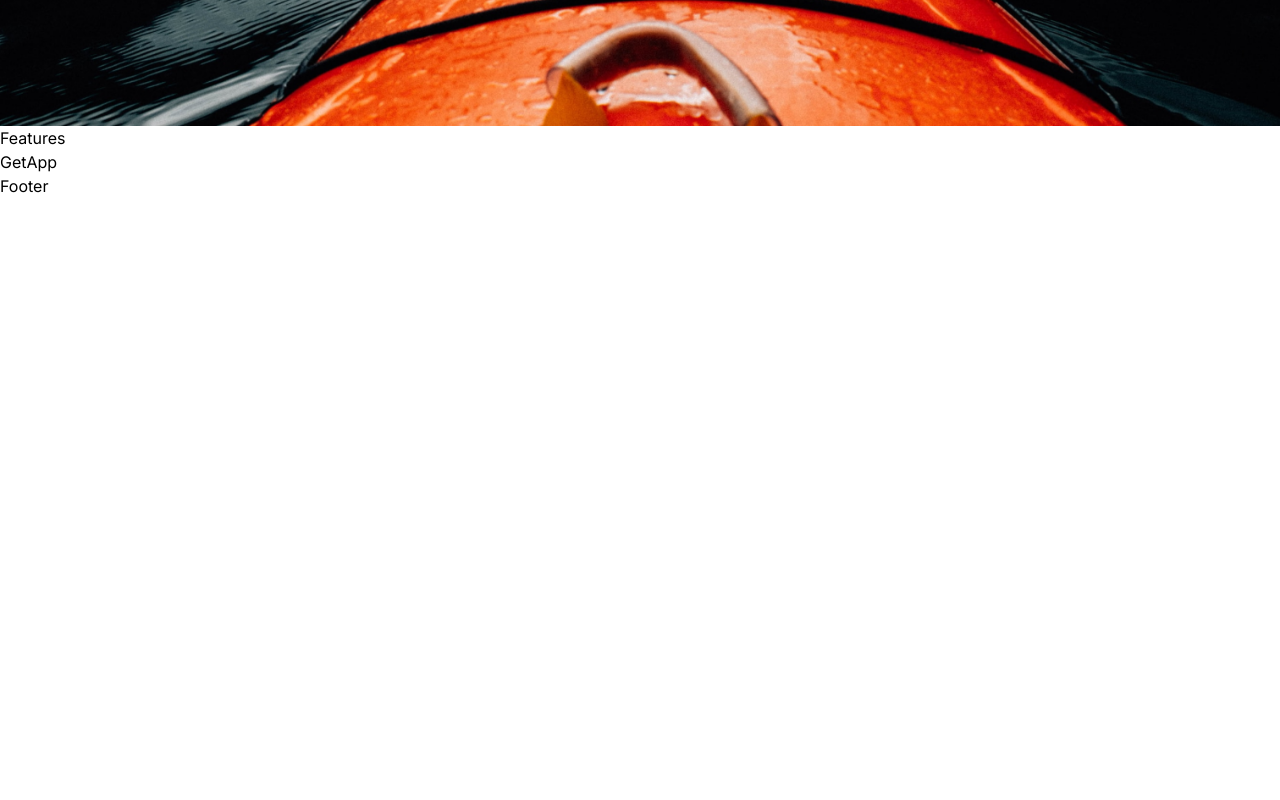
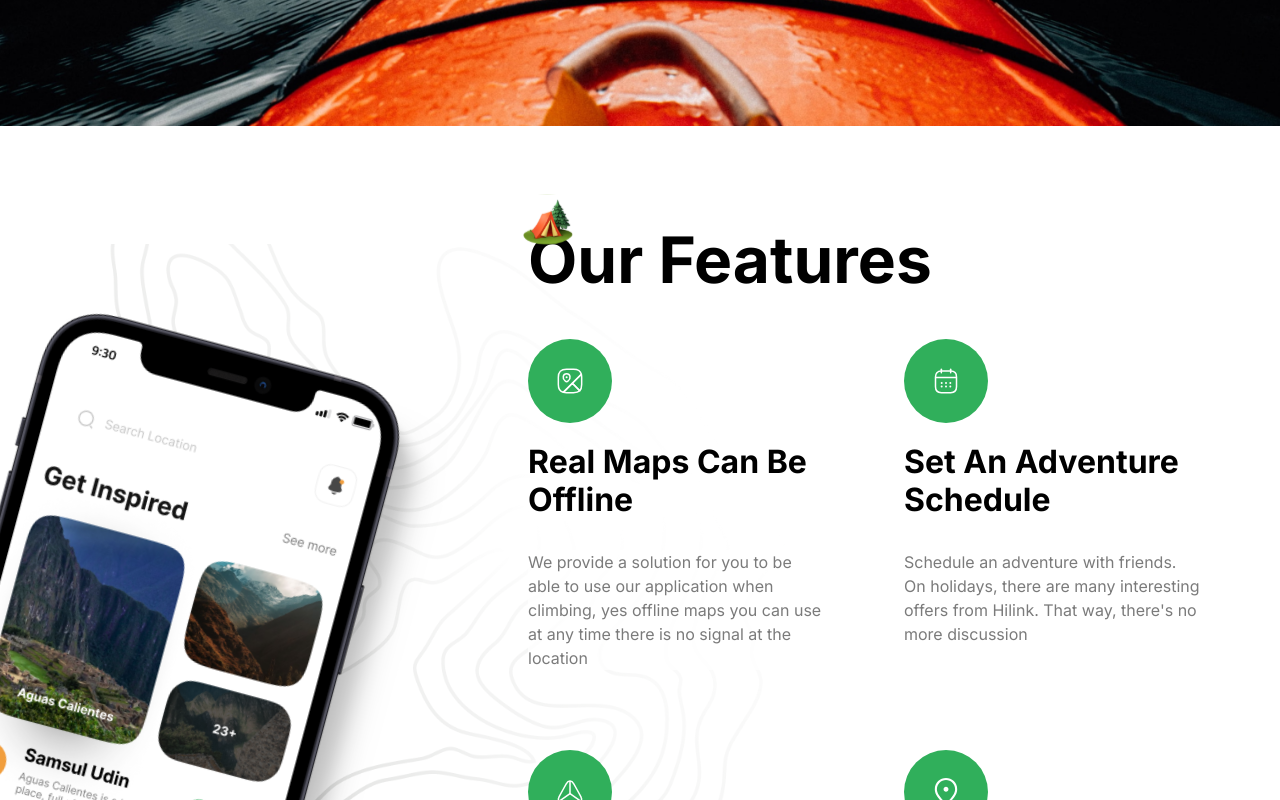
Before and after one commit to nomad-alt/travel-app, a Next.js app: page / in a window 1280 px wide. Shown: the part 2540-3340 px from the top of the page. Before the commit the page ends 2738 px from the top, so only its background shows below. Built offline with nearby package versions, Linux system fonts and the light colour scheme.

Commit message:
Features section

```diff
--- a/components/Features.tsx
+++ b/components/Features.tsx
@@ -1,8 +1,67 @@
+import { FEATURES } from '@/constants'
+import Image from 'next/image'
 import React from 'react'
 
 const Features = () => {
     return (
-        <div>Features</div>
+        <section className="flex-col flexCenter overflow-hidden bg-feature-bg bg-center bg-no-repeat py-24">
+            <div className="max-container padding-container relative w-full flex justify-end">
+                <div className="flex flex-1 lg:min-h-[900px]">
+                    <Image
+                        src="/phone.png"
+                        alt="phone"
+                        width={440}
+                        height={1000}
+                        className="feature-phone"
+                    />
+                </div>
+
+                <div className="z-20 flex w-full flex-col lg:w-[60%]">
+                    <div className='relative'>
+                        <Image
+                            src="/camp.svg"
+                            alt="camp"
+                            width={50}
+                            height={50}
+                            className="absolute left-[-5px] top-[-28px] w-10 lg:w-[50px]"
+                        />
+                        <h2 className="bold-40 lg:bold-64">Our Features</h2>
+                    </div>
+                    <ul className="mt-10 grid gap-10 md:grid-cols-2 lg:mg-20 lg:gap-20">
+                        {FEATURES.map((feature) => (
+                            <FeatureItem
+                                key={feature.title}
+                                title={feature.title}
+                                icon={feature.icon}
+                                description={feature.description}
+                            />
+                        ))}
+                    </ul>
+                </div>
+            </div>
+        </section>
+    )
+}
+
+type FeatureItem = {
+    title: string;
+    icon: string;
+    description: string;
+}
+
+const FeatureItem = ({ title, icon, description }: FeatureItem) => {
+    return (
+        <li className="flex w-full flex-1 flex-col items-start">
+            <div className="rounded-full p-4 lg:p-7 bg-green-50">
+                <Image src={icon} alt="map" width={28} height={28} />
+            </div>
+            <h2 className="bold-20 lg:bold-32 mt-5 capitalize">
+                {title}
+            </h2>
+            <p className="regular-16 mt-5 bg-white/80 text-gray-30 lg:mt-[30px] lg:bg-none">
+                {description}
+            </p>
+        </li>
     )
 }
 
```
